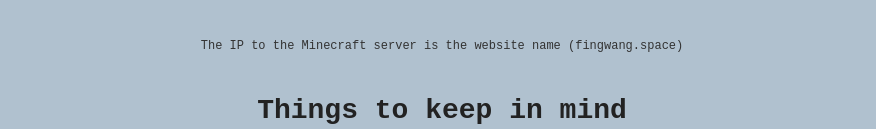
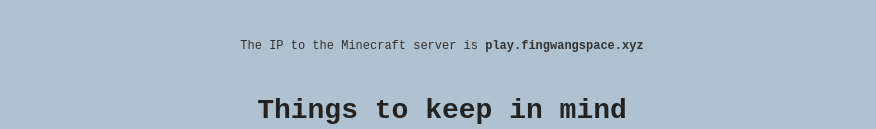
Before and after one commit to pawur/fingbing, a plain HTML site: page minecraft.html in a window 1280 px wide. Shown: the part 339-468 px from the top of the page, without its empty margins (198-1074 px from the left). Drawn offline with Linux system fonts and the light colour scheme.

Commit message:
Update minecraft.html

```diff
--- a/minecraft.html
+++ b/minecraft.html
@@ -138,7 +138,7 @@
         <h2>Minecraft server IP</h2>
         <br />
         <p>
-          The IP to the Minecraft server is the website name (fingwang.space)
+          The IP to the Minecraft server is <b>play.fingwangspace.xyz</b>
         </p>
       </div>
       <div id="header1">
```
